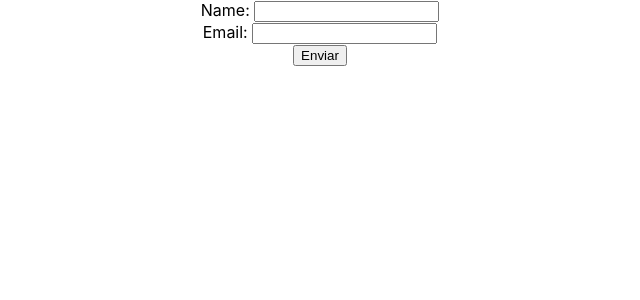
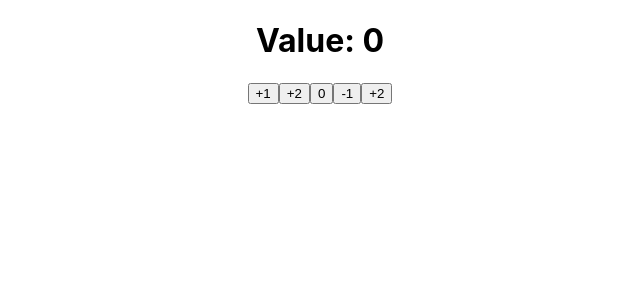
Before and after one commit to EufranioDiogo/react-learning, a React (Create React App) app: page / in a window 1280 px wide. Shown: the top 300 px of the page, without its empty margins (320-960 px from the left). Built offline with nearby package versions, Linux system fonts and the light colour scheme.

Commit message:
chore: useState and useReducer render effect

```diff
--- a/src/App.js
+++ b/src/App.js
@@ -6,6 +6,8 @@ import HookMouse from "./Learning Hooks/Lesson 9/HookMouse";
 import HiderButton from "./Learning Hooks/Lesson 10/HiderButton";
 import DataFetching from "./Learning Hooks/Lesson 33/UserForm";
 import DataFetching1 from "./Learning Hooks/Lesson 32/CounterTwo";
+import { UseState } from "./components/ReactRender/UseState/UseState";
+import { UseReducer } from "./components/ReactRender/UseReducer/UseReducer";
 
 const initialState = {
   counter1: 0,
@@ -46,7 +48,7 @@ export const CounterContext = React.createContext({});
 function App() {
   return (
     <div className="App">
-      <DataFetching />
+      <UseReducer />
     </div>
   );
 }
--- /dev/null
+++ b/src/components/ReactRender/UseReducer/UseReducer.jsx
@@ -0,0 +1,65 @@
+import React, { useReducer } from "react";
+
+const initialState = {
+  value: 0,
+};
+
+const reducer = (state = initialState, action) => {
+
+  switch (action.type) {
+    case "increment":
+      return { value: state.value + action.value };
+    case "decrement":
+      return { value: state.value - action.value };
+    default:
+      return initialState;
+  }
+};
+
+export const UseReducer = () => {
+  const [counter, dispatch] = useReducer(reducer, initialState);
+
+  console.log('UseReducer Rendered')
+  return (
+    <div>
+      <h1>Value: {counter.value}</h1>
+      <div>
+        <button
+          onClick={() => {
+            dispatch({ type: "increment", value: 1 });
+          }}
+        >
+          +1
+        </button>
+        <button
+          onClick={() => {
+            dispatch({ type: "increment", value: 2 });
+          }}
+        >
+          +2
+        </button>
+        <button
+          onClick={() => {
+            dispatch({ type: "zero", value: 1 });
+          }}
+        >
+          0
+        </button>
+        <button
+          onClick={() => {
+            dispatch({ type: "decrement", value: 1 });
+          }}
+        >
+          -1
+        </button>
+        <button
+          onClick={() => {
+            dispatch({ type: "decrement", value: 2 });
+          }}
+        >
+          +2
+        </button>
+      </div>
+    </div>
+  );
+};
--- /dev/null
+++ b/src/components/ReactRender/UseState/UseState.jsx
@@ -0,0 +1,17 @@
+import React, { useState } from "react";
+
+export const UseState = () => {
+  const [count, setCount] = useState(0);
+
+  const increment = () => {
+    setCount((prev) => prev + 1);
+  };
+
+  console.log("UseState render");
+  return (
+    <>
+      <div>Value = {count}</div>
+      <button onClick={increment}>Increment</button>
+    </>
+  );
+};
```
Also changed, not shown: 1 other file (tests, documents, lock files or other folders).
